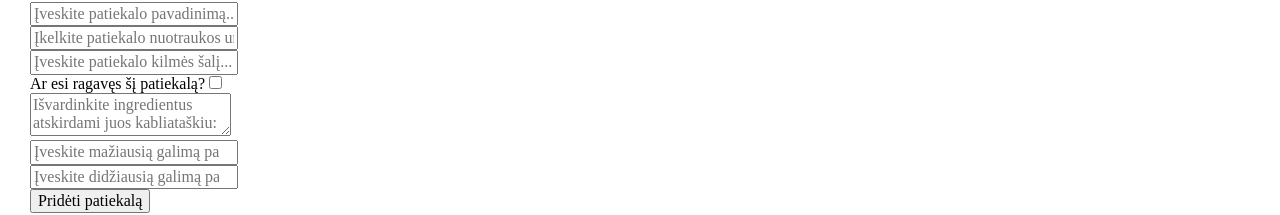
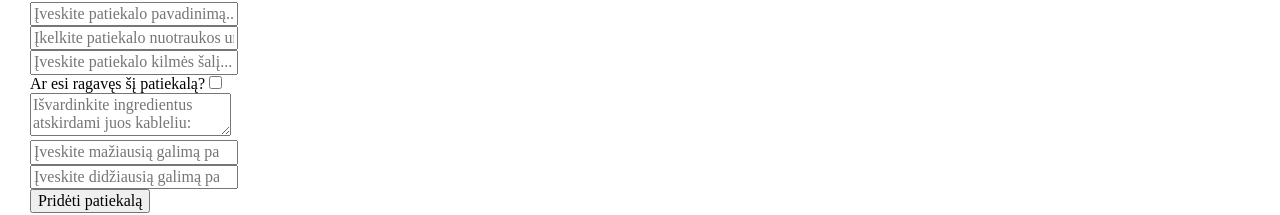
Before and after one commit to BanRokas/FEU12, a React (Create React App) app in the folder React/49 paskaita - 02.28 - useEffect/use_effect/: page / in a window 1280 px wide. Shown: the part 118-333 px from the top of the page. Built offline with nearby package versions, Linux system fonts and the light colour scheme; the HTML template or start-up script is replaced by a standard one.

Commit message:
49 paskaita - naujo patiekalo pridejimas

```diff
--- a/React/49 paskaita - 02.28 - useEffect/use_effect/src/App.jsx
+++ b/React/49 paskaita - 02.28 - useEffect/use_effect/src/App.jsx
@@ -85,12 +85,16 @@ const App = () => {
   const trintiPatiekala = id => {
     setDishes(dishes.filter(dish => dish.id !== id));
   }
+  const papildytiPatiekluSarasa = naujasPatiekalas => {
+    setDishes([ ...dishes, naujasPatiekalas ]);
+  }
 
   return (
     <>
       <NaujoPatiekaloForma
         formInputs={formInputs}
         setFormInputs={setFormInputs}
+        addNewDish={papildytiPatiekluSarasa}
       />
       <Patiekalai
         dishes={dishes}
--- a/React/49 paskaita - 02.28 - useEffect/use_effect/src/components/NaujoPatiekaloForma.jsx
+++ b/React/49 paskaita - 02.28 - useEffect/use_effect/src/components/NaujoPatiekaloForma.jsx
@@ -1,8 +1,36 @@
-const NaujoPatiekaloForma = ({ formInputs, setFormInputs}) => {
+const NaujoPatiekaloForma = ({ formInputs, setFormInputs, addNewDish}) => {
+
+  const formSubmit = e => {
+    e.preventDefault();
+    const newCardData = {
+      id: Date.now(),
+      pavadinimas: formInputs.pavadinimas,
+      nuotrauka: formInputs.nuotrauka,
+      kilmesSalis: formInputs.kilmesSalis,
+      ragautas: formInputs.ragautas,
+      ingredientai: formInputs.ingredientai.split(','),
+      kaina: {
+        nuo: Number(formInputs.kainaNuo),
+        iki: Number(formInputs.kainaIki)
+      }
+    };
+    // console.log(newCardData);
+    addNewDish(newCardData);
+    setFormInputs({
+      pavadinimas: '',
+      nuotrauka: '',
+      kilmesSalis: '',
+      ragautas: false,
+      ingredientai: '',
+      kainaNuo: '',
+      kainaIki: ''
+    });
+  }
+
   return (
     <section>
       <h1>Pridėti patiekalą</h1>
-      <form>
+      <form onSubmit={formSubmit}>
         <input
           type="text"
           name="pavadinimas"
@@ -55,7 +83,7 @@ const NaujoPatiekaloForma = ({ formInputs, setFormInputs}) => {
         <textarea
           name="ingredientai"
           id="ingredientai"
-          placeholder="Išvardinkite ingredientus atskirdami juos kabliataškiu: morka; bulvė; miltai; ..."
+          placeholder="Išvardinkite ingredientus atskirdami juos kableliu: morka, bulvė, miltai, ..."
           value={formInputs.ingredientai}
           onChange={e => setFormInputs({
             ...formInputs,
```
